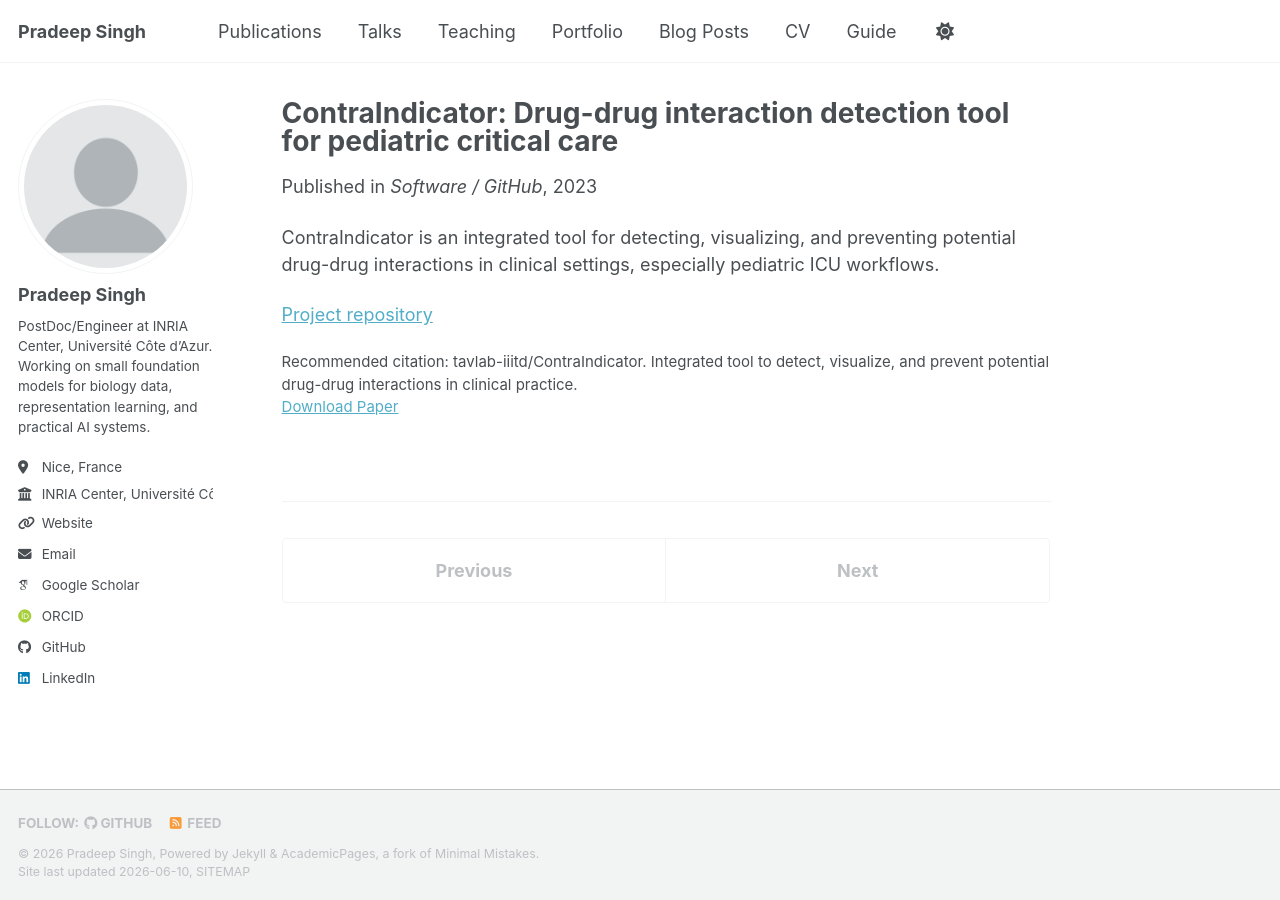
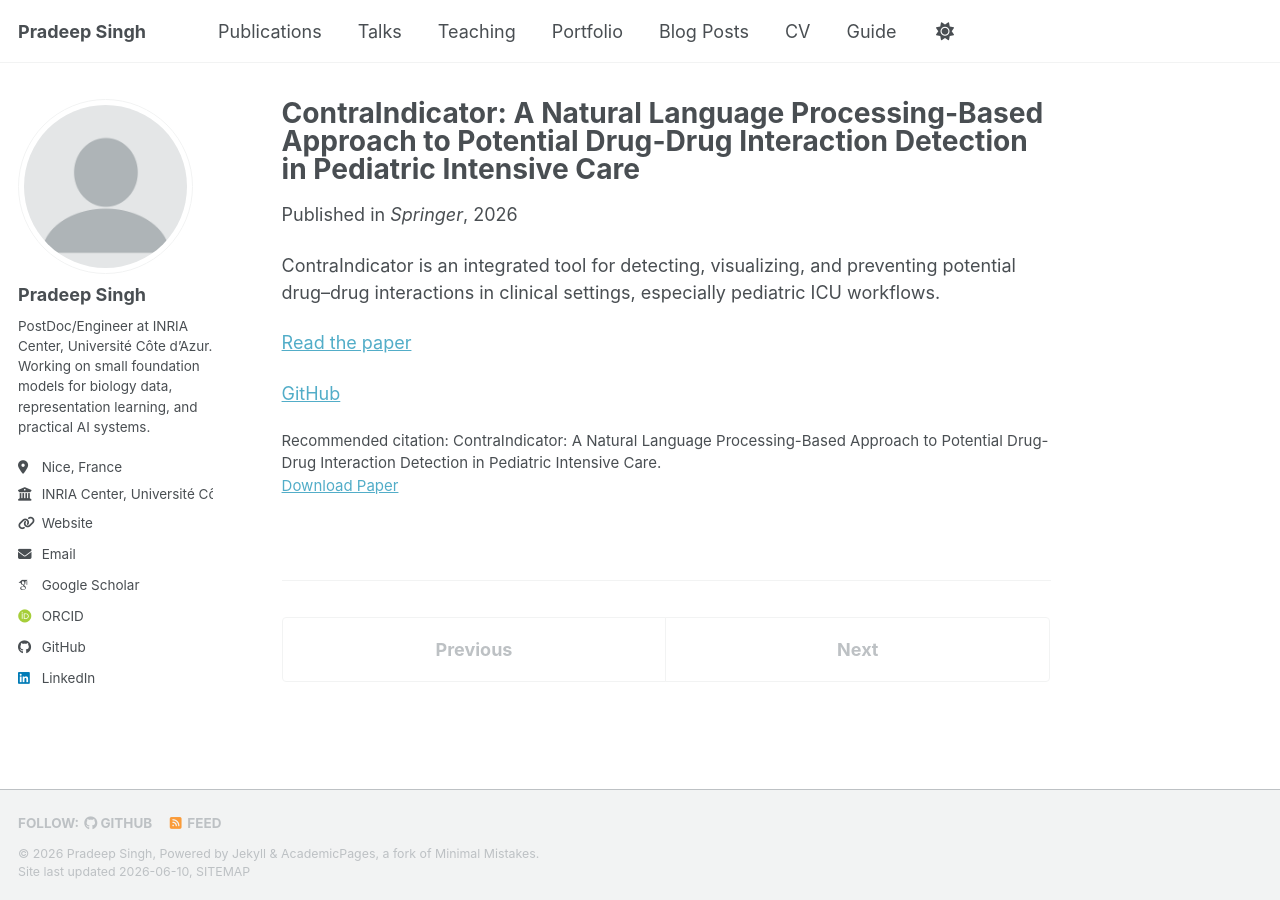
Before and after one commit to pradeepsinghnitk/pradeepsinghnitk.github.io, a Jekyll site: the page built from _publications/2023-05-16-contraindicator.md, in a window 1280 px wide. Built offline with Jekyll 4.4.1, drawn with Linux system fonts in a browser that asks for light colours; some web fonts are replaced; a script bundle is joined from its source files by our own code; library files that are not in the unit come from our copies.

Commit message:
Update 2023-05-16-contraindicator.md

```diff
--- a/_publications/2023-05-16-contraindicator.md
+++ b/_publications/2023-05-16-contraindicator.md
@@ -1,13 +1,15 @@
 ---
-title: "ContraIndicator: Drug-drug interaction detection tool for pediatric critical care"
+title: "ContraIndicator: A Natural Language Processing-Based Approach to Potential Drug-Drug Interaction Detection in Pediatric Intensive Care"
 collection: publications
-permalink: /publication/2023-05-16-contraindicator
-date: 2023-05-16
-venue: "Software / GitHub"
-paperurl: "https://github.com/tavlab-iiitd/ContraIndicator"
-citation: "tavlab-iiitd/ContraIndicator. Integrated tool to detect, visualize, and prevent potential drug-drug interactions in clinical practice."
-excerpt: "A clinically oriented DDI tool developed for pediatric ICU and critical care settings."
+permalink: /publication/contraindicator
+date: 2026-01-01
+venue: "Springer"
+paperurl: "https://link.springer.com/article/10.1007/s40261-026-01529-z"
+citation: "ContraIndicator: A Natural Language Processing-Based Approach to Potential Drug-Drug Interaction Detection in Pediatric Intensive Care."
+excerpt: "A clinically oriented DDI detection tool for pediatric ICU workflows."
 ---
-ContraIndicator is an integrated tool for detecting, visualizing, and preventing potential drug-drug interactions in clinical settings, especially pediatric ICU workflows.
+ContraIndicator is an integrated tool for detecting, visualizing, and preventing potential drug–drug interactions in clinical settings, especially pediatric ICU workflows.
 
-[Project repository](https://github.com/tavlab-iiitd/ContraIndicator){:target="_blank"}
+[Read the paper](https://link.springer.com/article/10.1007/s40261-026-01529-z){:target="_blank"}
+
+[GitHub](https://github.com/tavlab-iiitd/ContraIndicator){:target="_blank"}
```
